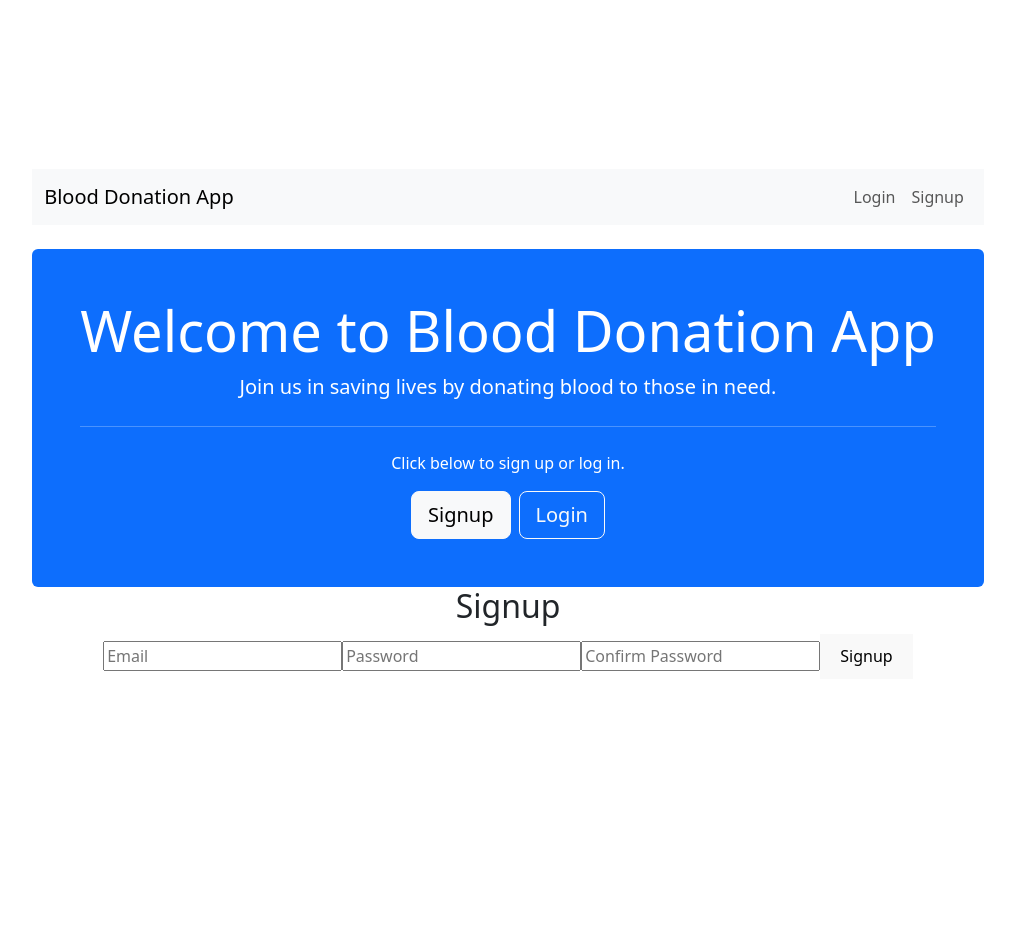
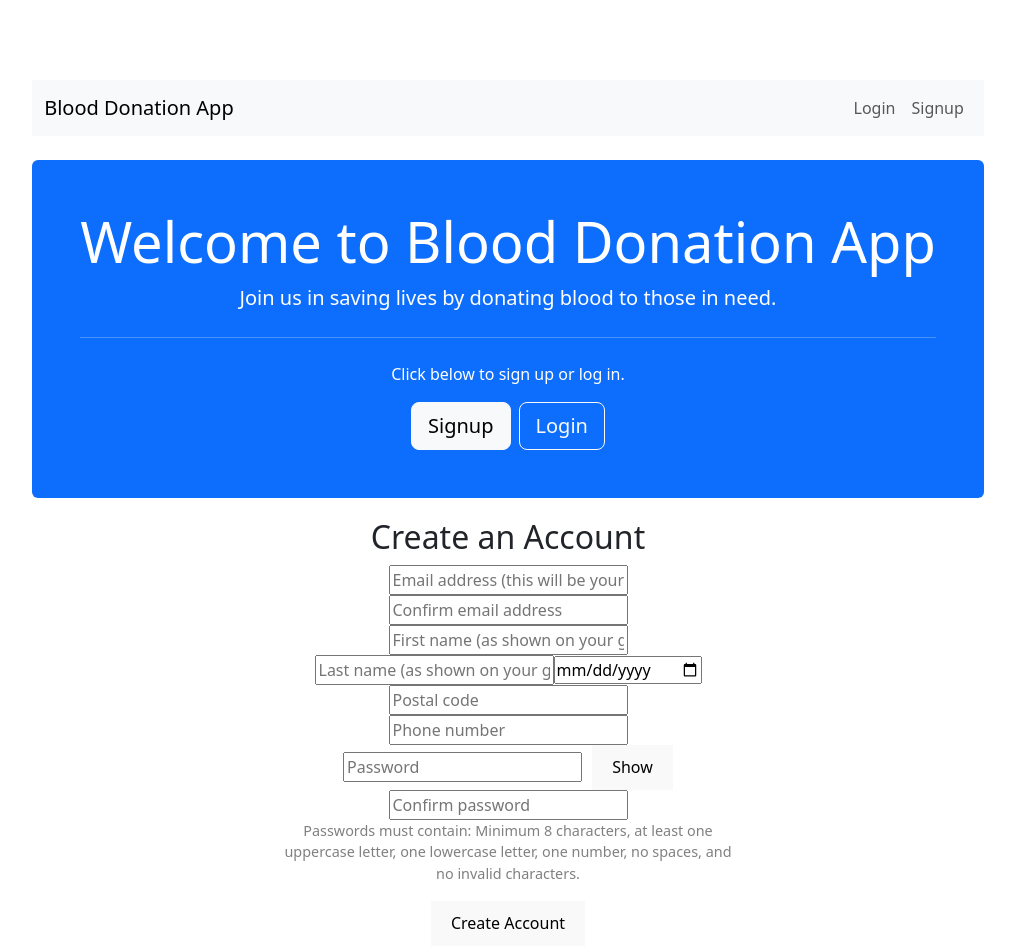
Before and after one commit to CAA900-PRIME/blooddonation-frontend, a React (Vite) app: page /signup in a window 1280 px wide. Shown: the top 952 px of the page, without its empty margins (132-1147 px from the left). Before the commit the page ends 800 px from the top, so only its background shows below. Built offline with nearby package versions, Linux system fonts and the light colour scheme.

Commit message:
Updated Signup page with new fields and validation

```diff
--- a/src/pages/Signup.jsx
+++ b/src/pages/Signup.jsx
@@ -1,41 +1,184 @@
 import React, { useState } from "react";
 import { useNavigate } from "react-router-dom";
 
-function Signup() {
-  const [email, setEmail] = useState("");
-  const [password, setPassword] = useState("");
-  const [confirmPassword, setConfirmPassword] = useState("");
+function CreateAccount() {
+  const [formData, setFormData] = useState({
+    email: "",
+    confirmEmail: "",
+    firstName: "",
+    lastName: "",
+    dob: "",
+    postalCode: "",
+    phoneNumber: "",
+    password: "",
+    confirmPassword: "",
+  });
+  const [showPassword, setShowPassword] = useState(false);
+  const [error, setError] = useState("");
   const navigate = useNavigate();
 
-  const handleSignup = async () => {
+  const handleChange = (e) => {
+    setFormData({ ...formData, [e.target.name]: e.target.value });
+  };
+
+  const validatePassword = (password) => {
+    const passwordRegex = /^(?=.*[a-z])(?=.*[A-Z])(?=.*\d)[A-Za-z\d]{8,}$/;
+    return passwordRegex.test(password);
+  };
+
+  const handleCreateAccount = async () => {
+    const {
+      email,
+      confirmEmail,
+      firstName,
+      lastName,
+      dob,
+      postalCode,
+      phoneNumber,
+      password,
+      confirmPassword,
+    } = formData;
+
+    // Validation
+    if (!email || !confirmEmail || !firstName || !lastName || !dob || !postalCode || !phoneNumber || !password || !confirmPassword) {
+      setError("Please fill out all required fields.");
+      return;
+    }
+    if (email !== confirmEmail) {
+      setError("Email addresses do not match.");
+      return;
+    }
+    if (!validatePassword(password)) {
+      setError(
+        "Password must be at least 8 characters long, contain one uppercase letter, one lowercase letter, one number, and no spaces or invalid characters."
+      );
+      return;
+    }
     if (password !== confirmPassword) {
-      alert("Passwords do not match");
+      setError("Passwords do not match.");
       return;
     }
 
-    const response = await fetch("http://localhost:3000/api/signup", {
+    setError("");
+    try {
+      const response = await fetch("http://localhost:3000/api/create-account", {
         method: "POST",
         headers: { "Content-Type": "application/json" },
-      credentials: "include",
-      body: JSON.stringify({ email, password }),
+        body: JSON.stringify({
+          email,
+          firstName,
+          lastName,
+          dob,
+          postalCode,
+          phoneNumber,
+          password,
+        }),
       });
 
       if (response.ok) {
         navigate("/login");
       } else {
-      alert("Signup failed");
+        const errorData = await response.json();
+        setError(errorData.message || "Account creation failed.");
+      }
+    } catch (error) {
+      setError("An unexpected error occurred. Please try again.");
     }
   };
 
   return (
+    <div style={{ maxWidth: "500px", margin: "0 auto", padding: "20px" }}>
+      <h2>Create an Account</h2>
+      {error && <p style={{ color: "red" }}>{error}</p>}
+      <input
+        type="email"
+        name="email"
+        placeholder="Email address (this will be your username)"
+        value={formData.email}
+        onChange={handleChange}
+        required
+      />
+      <input
+        type="email"
+        name="confirmEmail"
+        placeholder="Confirm email address"
+        value={formData.confirmEmail}
+        onChange={handleChange}
+        required
+      />
+      <input
+        type="text"
+        name="firstName"
+        placeholder="First name (as shown on your government-issued ID)"
+        value={formData.firstName}
+        onChange={handleChange}
+        required
+      />
+      <input
+        type="text"
+        name="lastName"
+        placeholder="Last name (as shown on your government-issued ID)"
+        value={formData.lastName}
+        onChange={handleChange}
+        required
+      />
+      <input
+        type="date"
+        name="dob"
+        placeholder="Date of birth (MM/DD/YYYY)"
+        value={formData.dob}
+        onChange={handleChange}
+        required
+      />
+      <input
+        type="text"
+        name="postalCode"
+        placeholder="Postal code"
+        value={formData.postalCode}
+        onChange={handleChange}
+        required
+      />
+      <input
+        type="tel"
+        name="phoneNumber"
+        placeholder="Phone number"
+        value={formData.phoneNumber}
+        onChange={handleChange}
+        required
+      />
       <div>
-      <h2>Signup</h2>
-      <input type="email" placeholder="Email" value={email} onChange={(e) => setEmail(e.target.value)} />
-      <input type="password" placeholder="Password" value={password} onChange={(e) => setPassword(e.target.value)} />
-      <input type="password" placeholder="Confirm Password" value={confirmPassword} onChange={(e) => setConfirmPassword(e.target.value)} />
-      <button onClick={handleSignup}>Signup</button>
+        <input
+          type={showPassword ? "text" : "password"}
+          name="password"
+          placeholder="Password"
+          value={formData.password}
+          onChange={handleChange}
+          required
+        />
+        <button
+          type="button"
+          onClick={() => setShowPassword(!showPassword)}
+          style={{ marginLeft: "10px" }}
+        >
+          {showPassword ? "Hide" : "Show"}
+        </button>
+      </div>
+      <div>
+        <input
+          type={showPassword ? "text" : "password"}
+          name="confirmPassword"
+          placeholder="Confirm password"
+          value={formData.confirmPassword}
+          onChange={handleChange}
+          required
+        />
+      </div>
+      <p style={{ fontSize: "0.9em", color: "gray" }}>
+        Passwords must contain: Minimum 8 characters, at least one uppercase letter, one lowercase letter, one number, no spaces, and no invalid characters.
+      </p>
+      <button onClick={handleCreateAccount}>Create Account</button>
     </div>
   );
 }
 
-export default Signup;
+export default CreateAccount;
```
Lines whose indentation alone changed are shown as unchanged.
